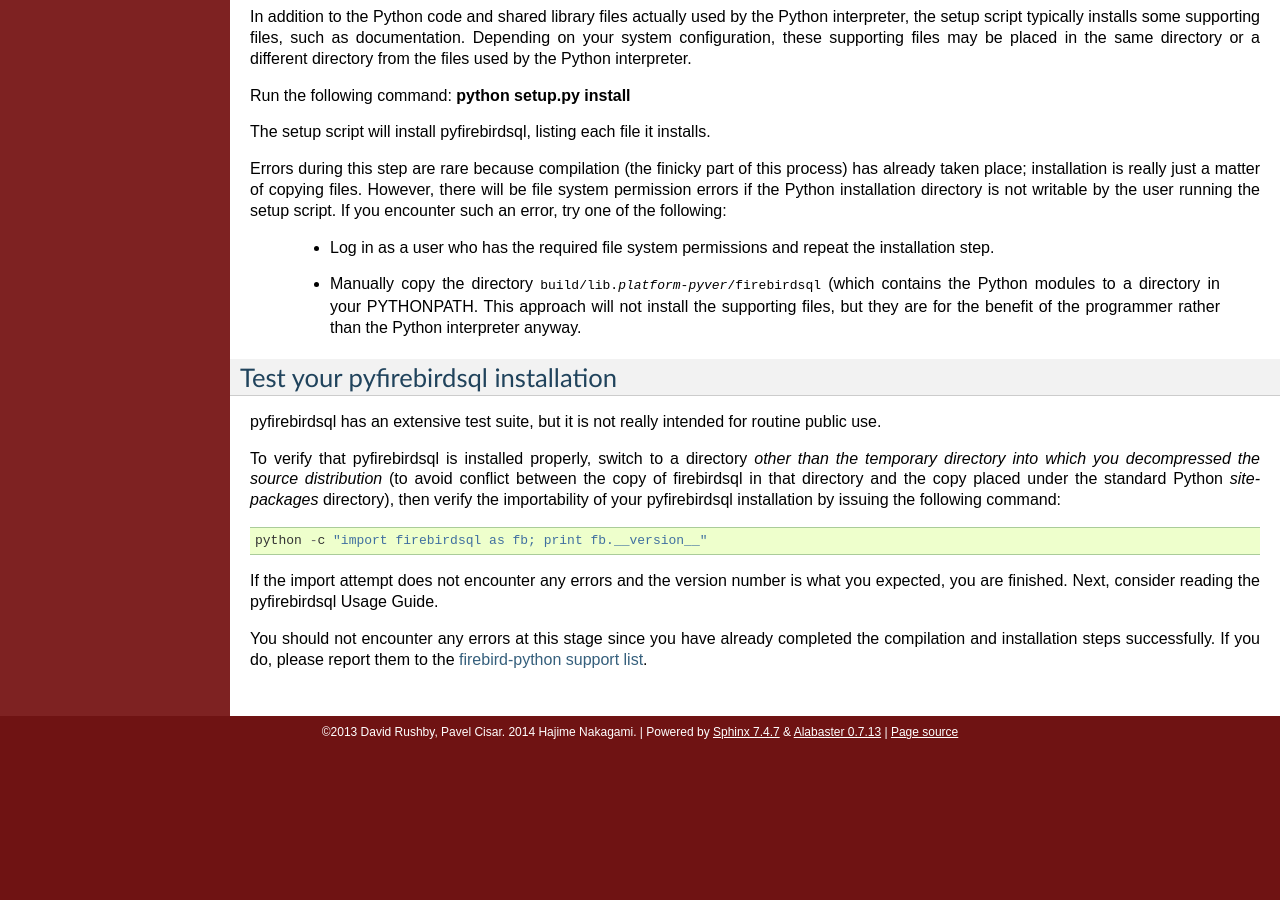
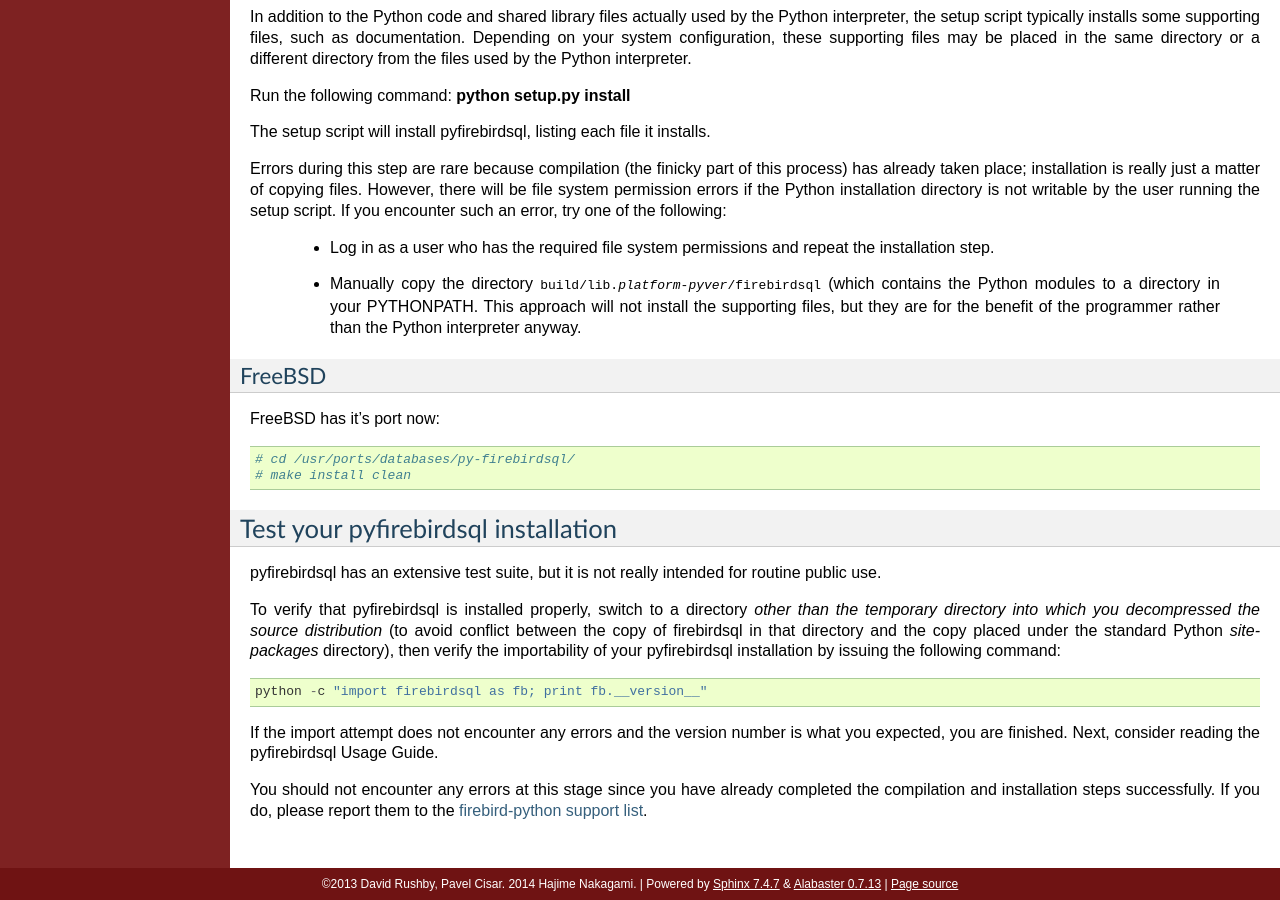
Before and after one commit to nakagami/pyfirebirdsql, a Sphinx documentation site: the page built from sphinx/installation.txt, in a window 1280 px wide and 900 px high, scrolled down 1095 px. Built offline with Sphinx 7.4.7, drawn with Linux system fonts in a browser that asks for light colours; before the commit the page ends 1843 px from its top, so only the background shows below that.

Commit message:
add FreeBSD's port install

```diff
--- a/sphinx/installation.txt
+++ b/sphinx/installation.txt
@@ -101,6 +101,15 @@ try one of the following:
     rather than the Python interpreter anyway.
 
 
+FreeBSD
+=============================
+
+FreeBSD has it's port now::
+
+  # cd /usr/ports/databases/py-firebirdsql/
+  # make install clean
+
+
 Test your pyfirebirdsql installation
 ************************************
 
```
